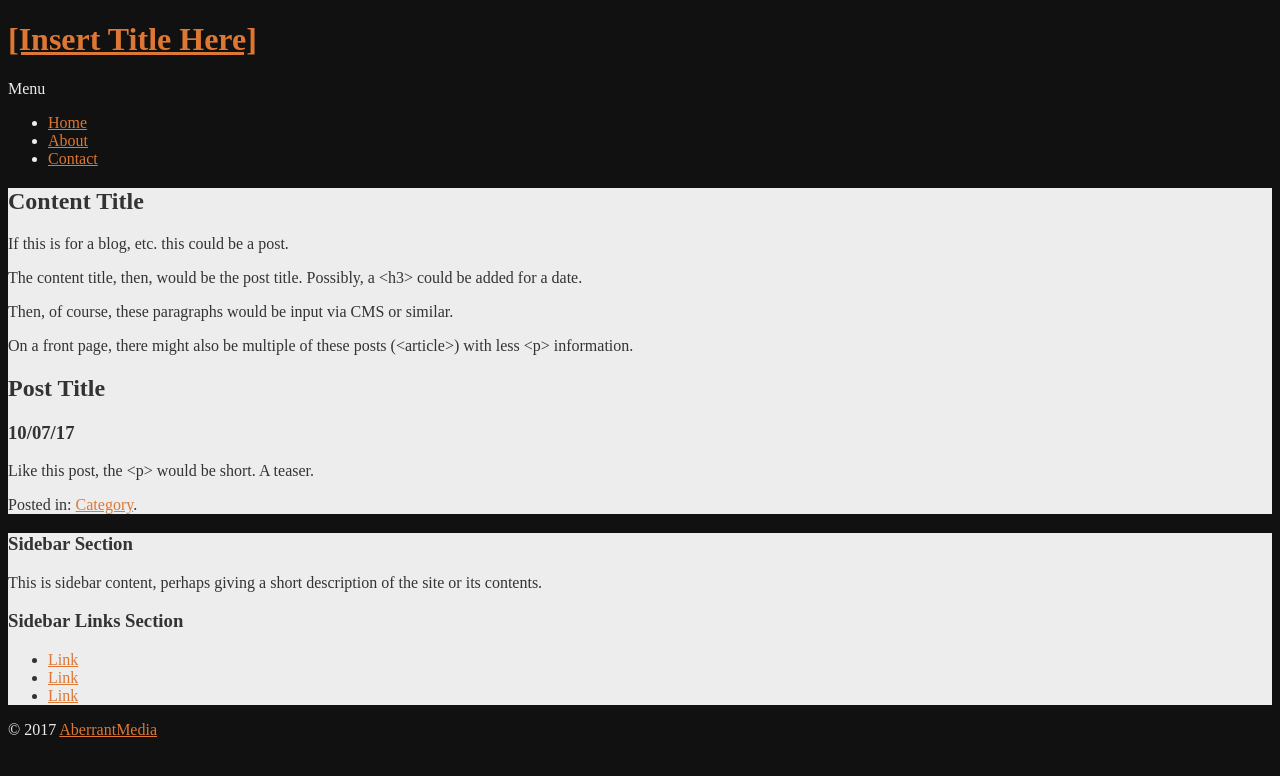
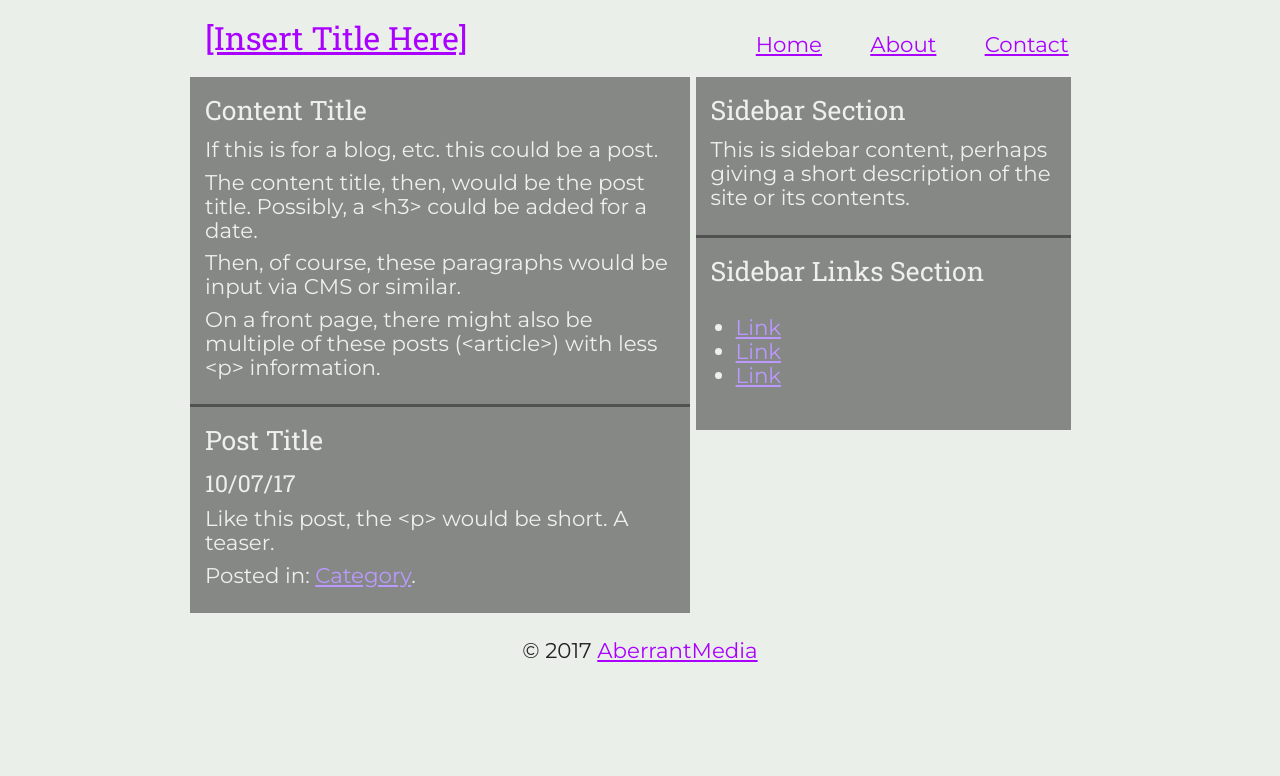
Before and after one commit to AirportWorld/aberrant-framework, a plain HTML site: page index.html in a window 1280 px wide. Drawn offline with Linux system fonts and the light colour scheme.

Commit message:
Done: sass/_reset, sass/_typography, sass/_structure, sass/_menu. Tweaked: sass/_color, sass/scheme/light, sass/scheme/dark, sass/style. To do: additional color schemes?

```diff
--- a/sass/_colors.sass
+++ b/sass/_colors.sass
@@ -1,6 +1,6 @@
 /** Colors! **/
-/* @import scheme/light
-@import scheme/dark
+@import scheme/light
+/*@import scheme/dark
 
 body
     background: $bodyBackground
@@ -11,9 +11,15 @@ a
     &:hover
         color: darken($accent, 20%)
 
-main
+main, aside
     background: $mainBackground
     color: $mainText
+    a
+        color: $innerAccent
+        &:hover
+            color: darken($innerAccent, 20%)
 
-aside
-    @extend main
+article, section
+    border-bottom: 3px solid darken($mainBackground, 2.5%)
+    &:last-of-type
+        border-bottom: 0
--- /dev/null
+++ b/sass/_menu.sass
@@ -0,0 +1,32 @@
+/** Menu Styles **/
+
+header>nav
+    @media #{notBiggo}
+        text-align: center
+
+    ul
+        list-style: none
+        padding: 0
+        overflow: hidden
+    @media #{$biggo}
+        text-align: right
+        p#menu-toggle
+            display: none
+        li
+            display: inline-block
+            padding: 0 1em
+    @media #{$notBiggo}
+        p#menu-toggle
+            padding-bottom: 0
+            cursor: pointer
+            text-decoration: underline
+        ul.hide
+            max-height: 0
+        ul.show
+            max-height: 9999em
+        li
+            padding: .5em 1em
+            a
+                display: block
+                width: 100%
+                height: 100%
--- /dev/null
+++ b/sass/_reset.sass
@@ -0,0 +1,16 @@
+/** Reset **/
+
+body, html, div, blockquote, img, label, p, h1, h2, h3, h4, h5, h6, pre, form, a, fieldset, input, th, td
+    margin: 0
+    padding: 0
+    border: 0
+    outline: none
+
+body
+    line-height: 1
+    margin: 0 auto
+
+h1, h2, h3, h4, h5, h6, p
+    font-size: 100%
+    padding: .2em 0
+    margin: 0 15px
--- /dev/null
+++ b/sass/_structure.sass
@@ -0,0 +1,33 @@
+/** Structure **/
+
+body
+    width: 900px
+    max-width: 90%
+
+@media #{$teeny}
+    header
+        text-align: center
+header
+    h1
+        padding-bottom: 0
+        @media #{$biggo}
+            margin-bottom: -60px
+
+main
+    @media #{$biggo}
+        vertical-align: top
+        display: inline-block
+        width: 500px / 900px * 100%
+    margin-bottom: 1em
+
+body>aside
+    @extend main
+    @media #{$biggo}
+        width: 375px / 900px * 100%
+
+article, section
+    padding: .5em 0 1em
+
+footer
+    padding-bottom: 1em
+    text-align: center
--- /dev/null
+++ b/sass/_typography.sass
@@ -0,0 +1,20 @@
+/** Typography **/
+@import url('https://fonts.googleapis.com/css?family=Montserrat|Roboto+Slab')
+
+body
+    font: 16pt/18pt Montserrat, Verdana, Arial, sans-serif
+
+h1, h2, h3, h4, h5, h6
+    font: 1.5em/2em 'Roboto Slab', Garamond, Georgia, Times, serif
+
+h2, aside h3
+    font-size: 1.25em
+    line-height: 1.3em
+
+h3
+    font-size: 1.1em
+    line-height: 1.25em
+
+h4
+    font-size: 1em
+    line-height: 1.25em
--- a/sass/scheme/dark.sass
+++ b/sass/scheme/dark.sass
@@ -3,4 +3,5 @@ $bodyBackground: #111
 $bodyText: #ededed
 $mainBackground: $bodyText
 $mainText: #333
-$accent: #d73
+$accent: #b9f
+$innerAccent: #a0f
--- a/sass/scheme/light.sass
+++ b/sass/scheme/light.sass
@@ -1,6 +1,7 @@
 /** Light Colors! **/
-$bodyBackground: #ededed
+$bodyBackground: #ebefe9
 $bodyText: #222
 $mainBackground: rgba($bodyText, .5)
 $mainText: #efefef
-$accent: #fa0
+$accent: #a0f
+$innerAccent: #b9f
--- a/sass/style.sass
+++ b/sass/style.sass
@@ -1,7 +1,20 @@
 /* Main Stylesheet */
+$teeny: "(max-width: 450px)"
+$smol: "(min-width: 451px) and (max-width: 899px)"
+$biggo: "(min-width: 900px)"
+$notBiggo: "(max-width: 899px)"
 
-// @import reset
+/* Reseti */
+@import reset
+
+/* Colors */
 @import colors
-// @import typography
-// @import structure
-// @import menu
+
+/* Typography */
+@import typography
+
+/* Structure */
+@import structure
+
+/* Menu */
+@import menu
```
Also changed, not shown: css/style.css, 1 other file.
